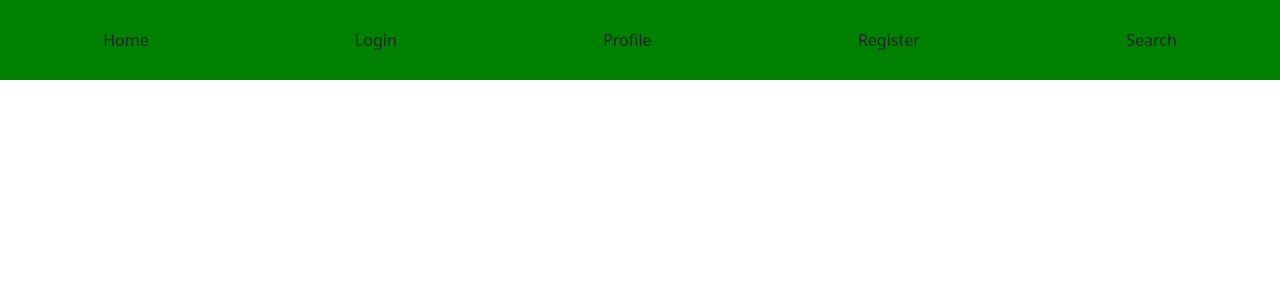
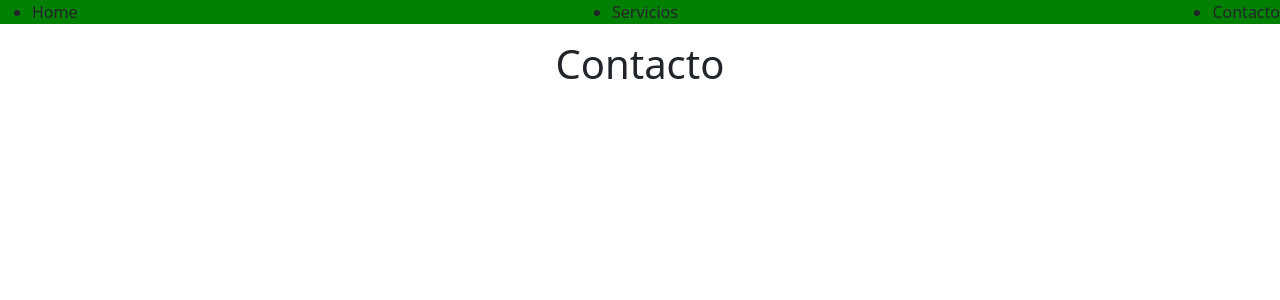
Before and after one commit to ricardorodriguez10/Oposkula, a React (Create React App) app: page /contact in a window 1280 px wide. Shown: the top 300 px of the page. Built offline with nearby package versions, Linux system fonts and the light colour scheme.

Commit message:
navbar changed

```diff
--- a/src/components/Body/Body.jsx
+++ b/src/components/Body/Body.jsx
@@ -1,19 +1,17 @@
 import React from "react";
 import { Route, Routes } from "react-router-dom";
+import Contact from "../../containers/Contact/Contact";
 import Home from "../../containers/Home/Home";
-import Login from "../../containers/Login/Login";
-import Profile from "../../containers/Profile/Profile";
-import Register from "../../containers/Register/Register";
-import Search from "../../containers/Search/Search";
+// import Register from "../../containers/Register/Register";
+import Servicios from "../../containers/Servicios/Servicios";
 
 const Body = () => {
   return (
     <Routes>
       <Route path="/" element={<Home />} />
-      <Route path="/login" element={<Login />} />
-      <Route path="/profile" element={<Profile />} />
-      <Route path="/register" element={<Register />} />
-      <Route path="/search" element={<Search />} />
+      <Route path="/servicios" element={<Servicios />} />
+      {/* <Route path="/register" element={<Register />} /> */}
+      <Route path="/contact" element={<Contact />} />
     </Routes>
   );
 };
--- a/src/components/Header/Header.css
+++ b/src/components/Header/Header.css
@@ -1,22 +1,20 @@
 .headerPage {
-    top: 10px;
-    right: 25px;
-    bottom: 30px;
-    left: 12px;
-    z-index: 12px;
+    align-items: center;
+    justify-content: space-between;
     display: flex;
-    width: 100vw;
-    height: 10vh;
+    gap: var(--space-medium);
     background-color: green;
 
 }
 
-.linkDesign {
+.li {
+    padding: 4px;
     margin: auto;
     cursor: pointer;
+    list-style: none;
 }
 
-.linkDesign:hover {
+.li:hover {
     color: red;
     transition: 0.5s;
 }
--- a/src/components/Header/Header.jsx
+++ b/src/components/Header/Header.jsx
@@ -5,8 +5,8 @@ import { useNavigate } from "react-router";
 const Header = () => {
   let navigate = useNavigate();
   return (
-    <div className="headerPage">
-      <div
+    <ul className="headerPage">
+      <li
         className="linkDesign"
         onClick={() =>
           setTimeout(() => {
@@ -15,29 +15,20 @@ const Header = () => {
         }
       >
         Home
-      </div>
-      <div
+      </li>
+
+      <li
         className="linkDesign"
         onClick={() =>
           setTimeout(() => {
-            navigate("/Login");
+            navigate("/servicios");
           }, 250)
         }
       >
-        Login
-      </div>
-      <div
-        className="linkDesign"
-        onClick={() =>
-          setTimeout(() => {
-            navigate("/profile");
-          }, 250)
-        }
-      >
-        Profile
-      </div>
+        Servicios
+      </li>
 
-      <div
+      {/* <div
         className="linkDesign"
         onClick={() =>
           setTimeout(() => {
@@ -46,19 +37,19 @@ const Header = () => {
         }
       >
         Register
-      </div>
+      </div> */}
 
-      <div
+      <li
         className="linkDesign"
         onClick={() =>
           setTimeout(() => {
-            navigate("./search");
+            navigate("./contact");
           }, 250)
         }
       >
-        Search
-      </div>
-    </div>
+        Contacto
+      </li>
+    </ul>
   );
 };
 
--- a/src/containers/Search/Search.jsx
+++ b/src/containers/Contact/Contact.jsx
@@ -1,11 +1,11 @@
 import React from "react";
 
-const Search = () => {
+const Contact = () => {
   return (
     <div className="searchPage">
-      <h1>Search</h1>
+      <h1>Contacto</h1>
     </div>
   );
 };
 
-export default Search;
+export default Contact;
--- a/src/containers/Home/Home.jsx
+++ b/src/containers/Home/Home.jsx
@@ -11,7 +11,7 @@ import FoodList from "../../components/Food/FoodList"
 import Carousel from 'react-bootstrap/Carousel';
 import Card from 'react-bootstrap/Card';
 import CardGroup from 'react-bootstrap/CardGroup';
-import Profile from "../Profile/Profile";
+
 
  const Home = () => {
     return (
--- a/src/containers/Profile/Profile.jsx
+++ b/src/containers/Servicios/Servicios.jsx
@@ -1,6 +1,6 @@
 import React from "react";
 
-const Profile = () => {
+const Servicios = () => {
   return (
     <div className="profilePage">
       <h1>Profile</h1>
@@ -20,4 +20,4 @@ const Profile = () => {
   );
 };
 
-export default Profile;
+export default Servicios;
```
Also changed, not shown: src/containers/Contact/Contact.css (added), src/containers/Servicios/Servicios.css (added).
